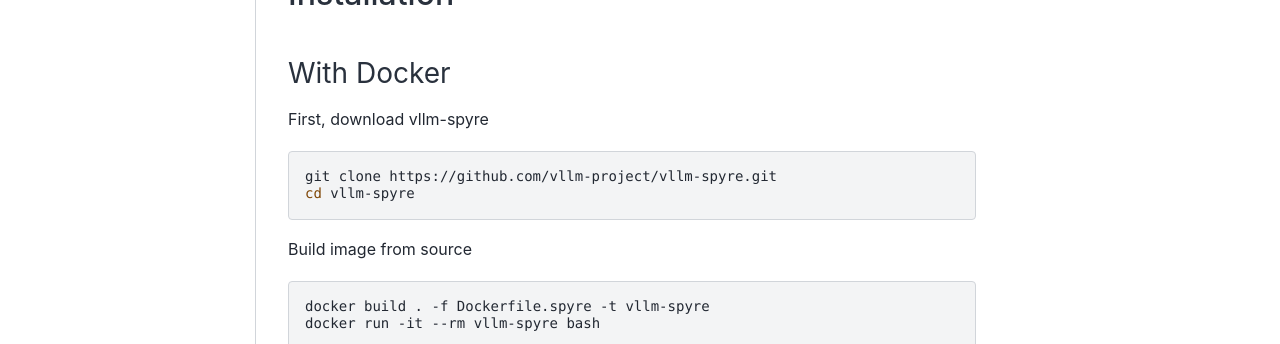
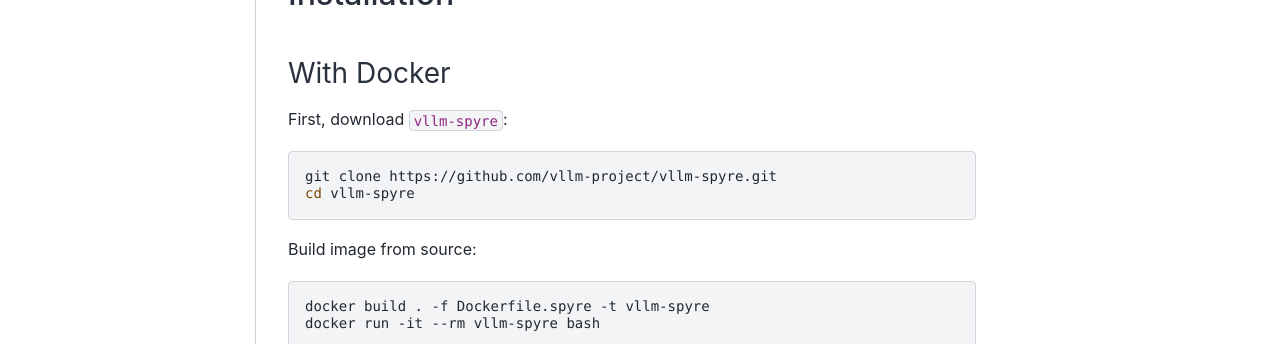
Before and after one commit to vllm-project/vllm-spyre, a Sphinx documentation site: the page built from docs/source/index.md, in a window 1280 px wide and 1125 px high. Shown: the part 308-652 px from the top of the window. Built offline with Sphinx 7.4.7 and the Sphinx Book theme 1.1.4, drawn with Linux system fonts in a browser that asks for light colours.

````diff
--- a/docs/source/index.md
+++ b/docs/source/index.md
@@ -6,14 +6,14 @@ The vLLM Spyre plugin (`vllm-spyre`) is a dedicated backend extension that enabl
 
 ### With Docker
 
-First, download vllm-spyre
+First, download `vllm-spyre`:
 
 ```shell
 git clone https://github.com/vllm-project/vllm-spyre.git
 cd vllm-spyre
 ```
 
-Build image from source
+Build image from source:
 
 ```shell
 docker build . -f Dockerfile.spyre -t vllm-spyre
````
Also changed, not shown: docs/README.md (added), 3 other files.
